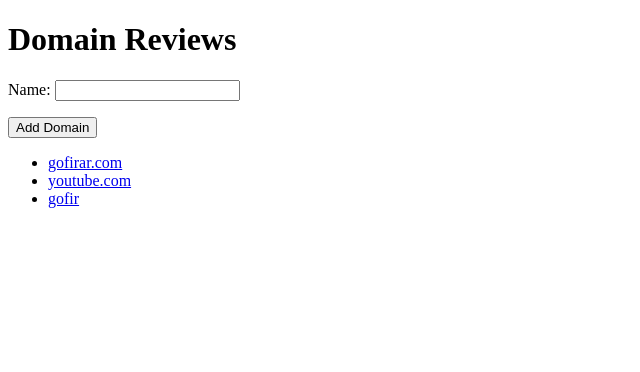
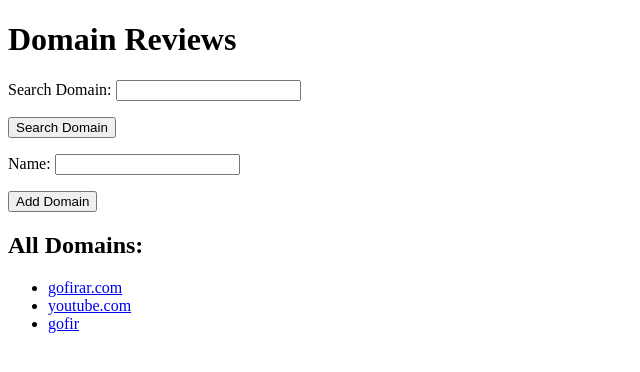
Before and after one commit to 85quluquliyev/56365_57754, a Django app: page / in a window 1280 px wide. Shown: the top 372 px of the page, without its empty margins (0-640 px from the left). Run offline with Django 3.2, Linux system fonts and the light colour scheme; data comes from the database, SQL or seed files in the repository; both versions use the stored data as it was after the commit.

Commit message:
I created Search form

```diff
--- a/reviews/forms.py
+++ b/reviews/forms.py
@@ -10,3 +10,6 @@
     class Meta:
         model = Review
         fields = ['domain', 'review_text']
+
+class SearchForm(forms.Form):
+    name = forms.CharField(max_length=255, label='Search Domain')
--- a/reviews/templates/reviews/home.html
+++ b/reviews/templates/reviews/home.html
@@ -5,14 +5,35 @@
 </head>
 <body>
     <h1>Domain Reviews</h1>
+    <!-- Domain Arama Formu -->
+    <form method="get">
+        {{ search_form.as_p }}
+        <button type="submit" name="search">Search Domain</button>
+    </form>
+
+    <!-- Arama Sonuçları -->
+    {% if search_results %}
+        <h2>Search Results:</h2>
+        <ul>
+            {% for domain in search_results %}
+                <li><a href="{% url 'domain_detail' domain.id %}">{{ domain.name }}</a></li>
+            {% endfor %}
+        </ul>
+    {% endif %}
+
+    <!-- Domain Ekleme Formu -->
     <form method="post">
         {% csrf_token %}
         {{ domain_form.as_p }}
         <button type="submit">Add Domain</button>
     </form>
+    <p>{{ message }}</p>
+
+    <!-- Mevcut Domainler -->
+    <h2>All Domains:</h2>
     <ul>
         {% for domain in domains %}
-        <li><a href="{% url 'domain_detail' domain.id %}">{{ domain.name }}</a></li>
+            <li><a href="{% url 'domain_detail' domain.id %}">{{ domain.name }}</a></li>
         {% endfor %}
     </ul>
 </body>
--- a/reviews/views.py
+++ b/reviews/views.py
@@ -1,18 +1,40 @@
 from django.shortcuts import render, redirect
 from .models import Domain, Review
-from .forms import DomainForm, ReviewForm
+from .forms import DomainForm, ReviewForm, SearchForm
 
 def home(request):
+    message = ""
+    search_results = None
+
+    if 'search' in request.GET:
+        search_form = SearchForm(request.GET)
+        if search_form.is_valid():
+            name = search_form.cleaned_data['name']
+            search_results = Domain.objects.filter(name__icontains=name)
+    else:
+        search_form = SearchForm()
+
     if request.method == 'POST':
         domain_form = DomainForm(request.POST)
         if domain_form.is_valid():
-            domain_form.save()
+            name = domain_form.cleaned_data['name']
+            domain, created = Domain.objects.get_or_create(name=name)
+            if created:
+                message = f'Domain "{name}" başarıyla eklendi.'
+            else:
+                message = f'Domain "{name}" zaten mevcut.'
             return redirect('home')
     else:
         domain_form = DomainForm()
 
     domains = Domain.objects.all()
-    return render(request, 'reviews/home.html', {'domain_form': domain_form, 'domains': domains})
+    return render(request, 'reviews/home.html', {
+        'domain_form': domain_form,
+        'domains': domains,
+        'message': message,
+        'search_form': search_form,
+        'search_results': search_results
+    })
 
 def domain_detail(request, domain_id):
     domain = Domain.objects.get(id=domain_id)
@@ -26,4 +48,8 @@
     else:
         review_form = ReviewForm(initial={'domain': domain})
 
-    return render(request, 'reviews/domain_detail.html', {'domain': domain, 'reviews': reviews, 'review_form': review_form})
+    return render(request, 'reviews/domain_detail.html', {
+        'domain': domain,
+        'reviews': reviews,
+        'review_form': review_form
+    })
```
Also changed, not shown: db.sqlite3.
